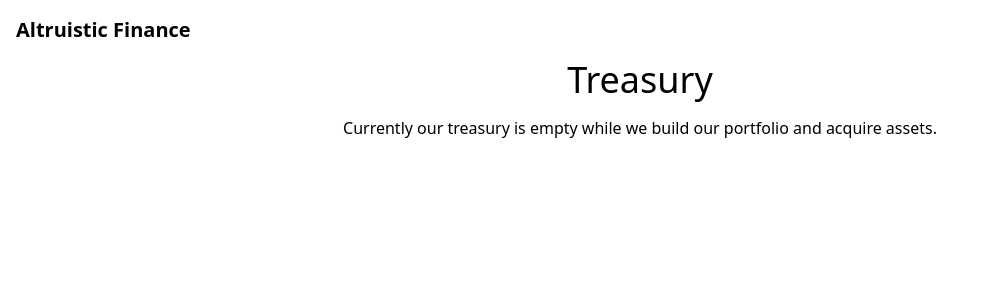
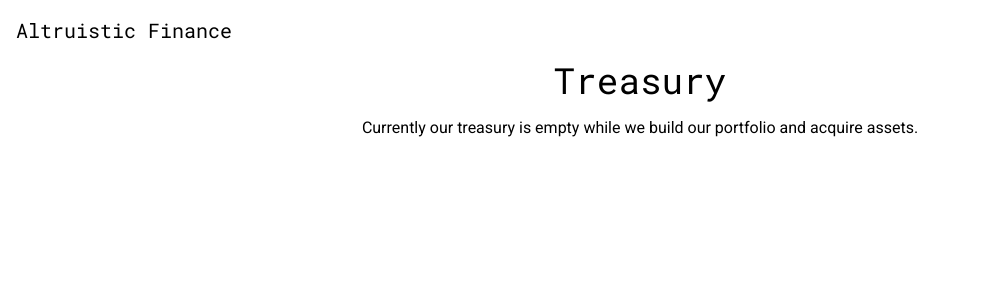
Before and after one commit to AltruisticFinance/website, a Next.js app: page /treasury in a window 1280 px wide. Shown: the top 300 px of the page, without its empty margins (0-983 px from the left). Built offline with nearby package versions, Linux system fonts and the light colour scheme.

Commit message:
Update fonts.

```diff
--- a/app/layout.tsx
+++ b/app/layout.tsx
@@ -1,6 +1,8 @@
 import type { Metadata } from "next";
 import { Inter, Roboto, Roboto_Mono } from "next/font/google";
 import "./globals.css";
+
+const robotoMono = Roboto_Mono({ weight: '400', subsets: ["latin"] });
 
 export const metadata: Metadata = {
   title: "Altruistic Finance",
@@ -17,7 +19,7 @@ export default function RootLayout({
 
       <body>
         <nav className="p-4">
-          <a className="font-bold text-xl" href='/'>Altruistic Finance</a>
+          <a className={`font-bold text-xl ${robotoMono.className}`} href='/'>Altruistic Finance</a>
         </nav>
         {children}
       </body>
--- a/app/treasury/page.tsx
+++ b/app/treasury/page.tsx
@@ -1,9 +1,14 @@
+import { Inter, Roboto, Roboto_Mono } from "next/font/google";
+
+const roboto = Roboto({ weight: '400', subsets: ["latin"] });
+const robotoMono = Roboto_Mono({ weight: '400', subsets: ["latin"] });
+
 export default function Page() {
     return (
         <main className="flex min-h-screen flex-col items-center">
-            <h1 className="text-4xl">Treasury</h1>
+            <h1 className={`text-4xl ${robotoMono.className}`}>Treasury</h1>
 
-            <p className="my-4">Currently our treasury is empty while we build our portfolio and acquire assets.</p>
+            <p className={`my-4 ${roboto.className}`}>Currently our treasury is empty while we build our portfolio and acquire assets.</p>
         </main>
     )
 }
```
